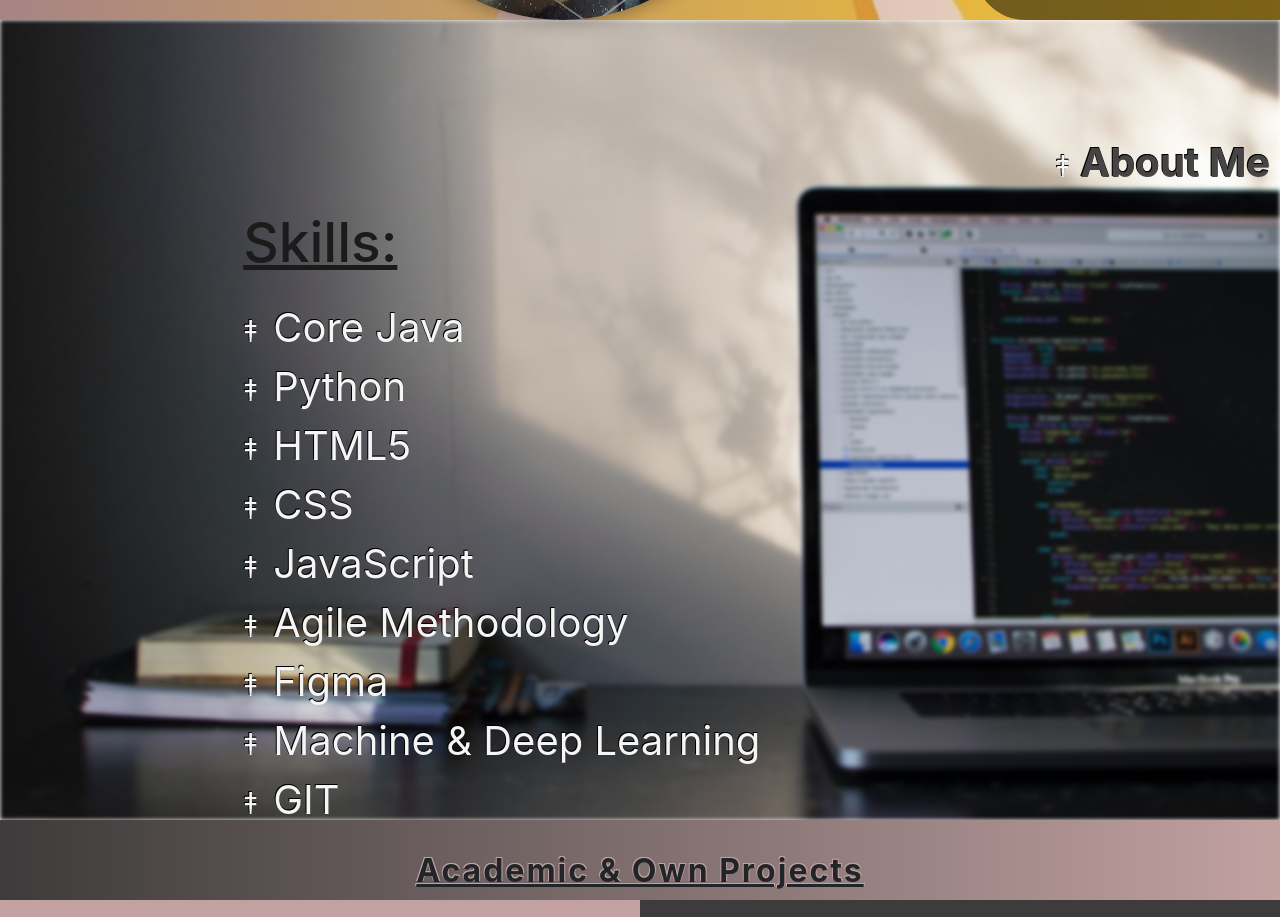
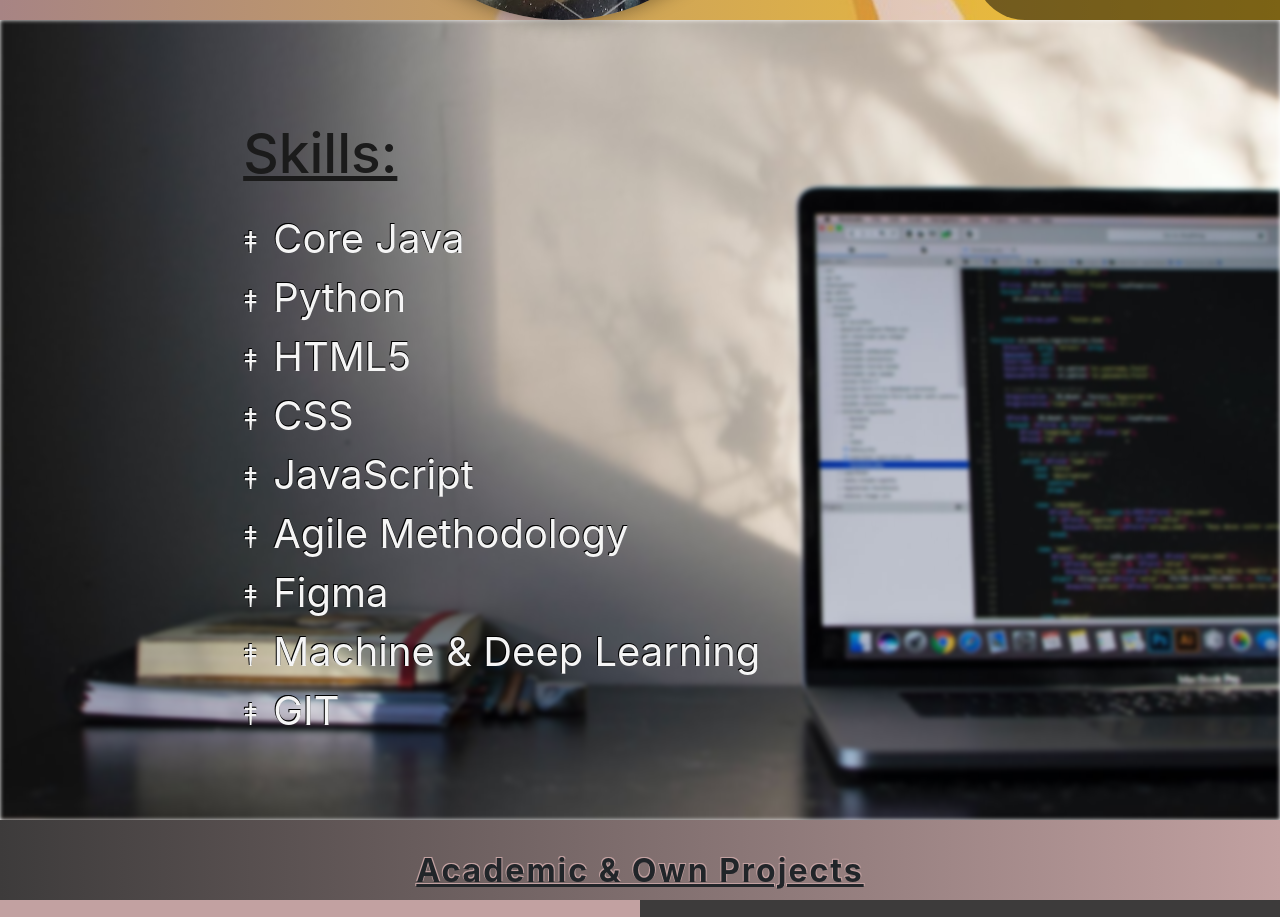
Before and after one commit to SABArishbabu26/Portfolio_Project, a plain HTML site: page index.html in a window 1280 px wide. Shown: the part 1580-2497 px from the top of the page. Drawn offline with nearby package versions, Linux system fonts and the light colour scheme.

Commit message:
correction

```diff
--- a/index.html
+++ b/index.html
@@ -78,11 +78,6 @@
 
     <!--Skills page-->
     <section class="skills" id="Skills">
-      <nav class="pages">
-        <ul>
-          <li><a href="#About">About Me</a></li>
-        </ul>
-      </nav>
       <div class="skillList">
         <h2>Skills:</h2>
         <ul>
```
